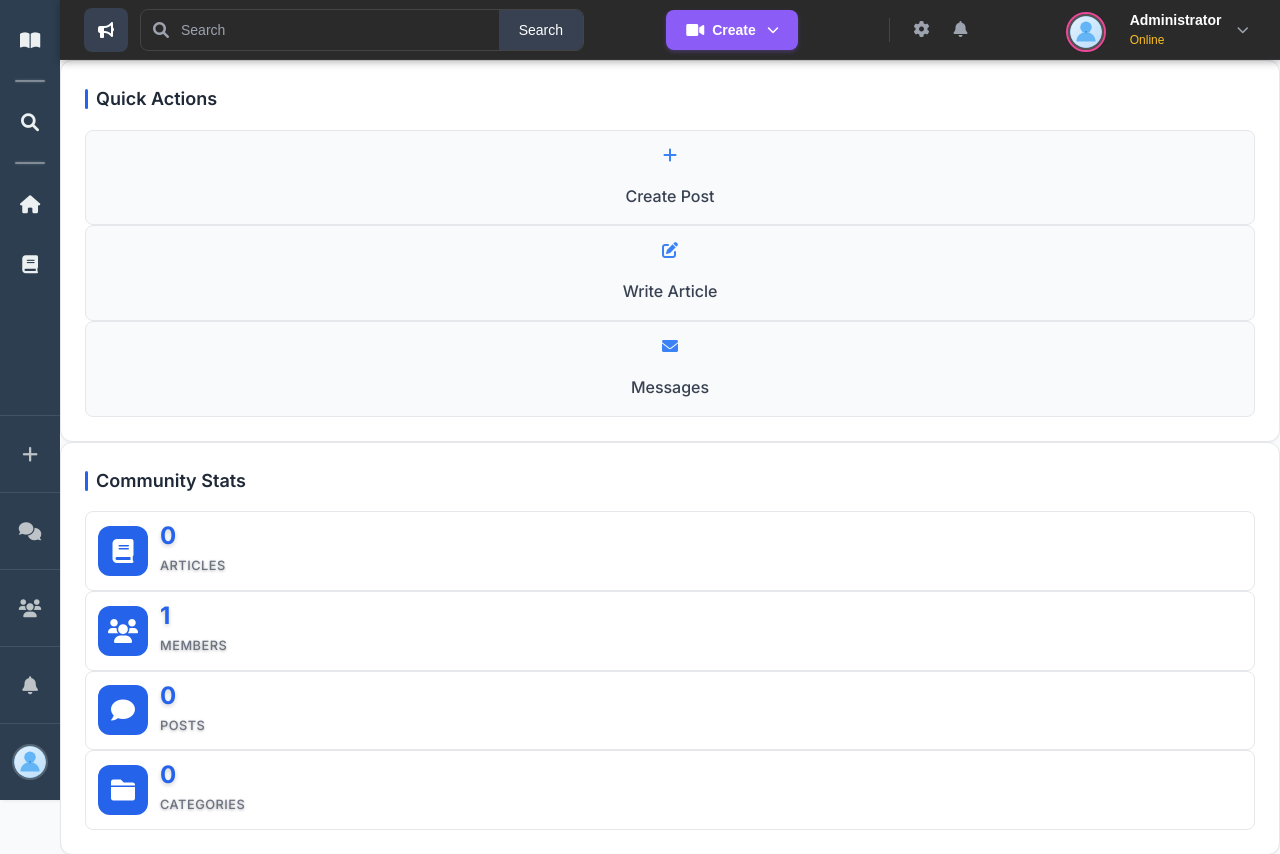
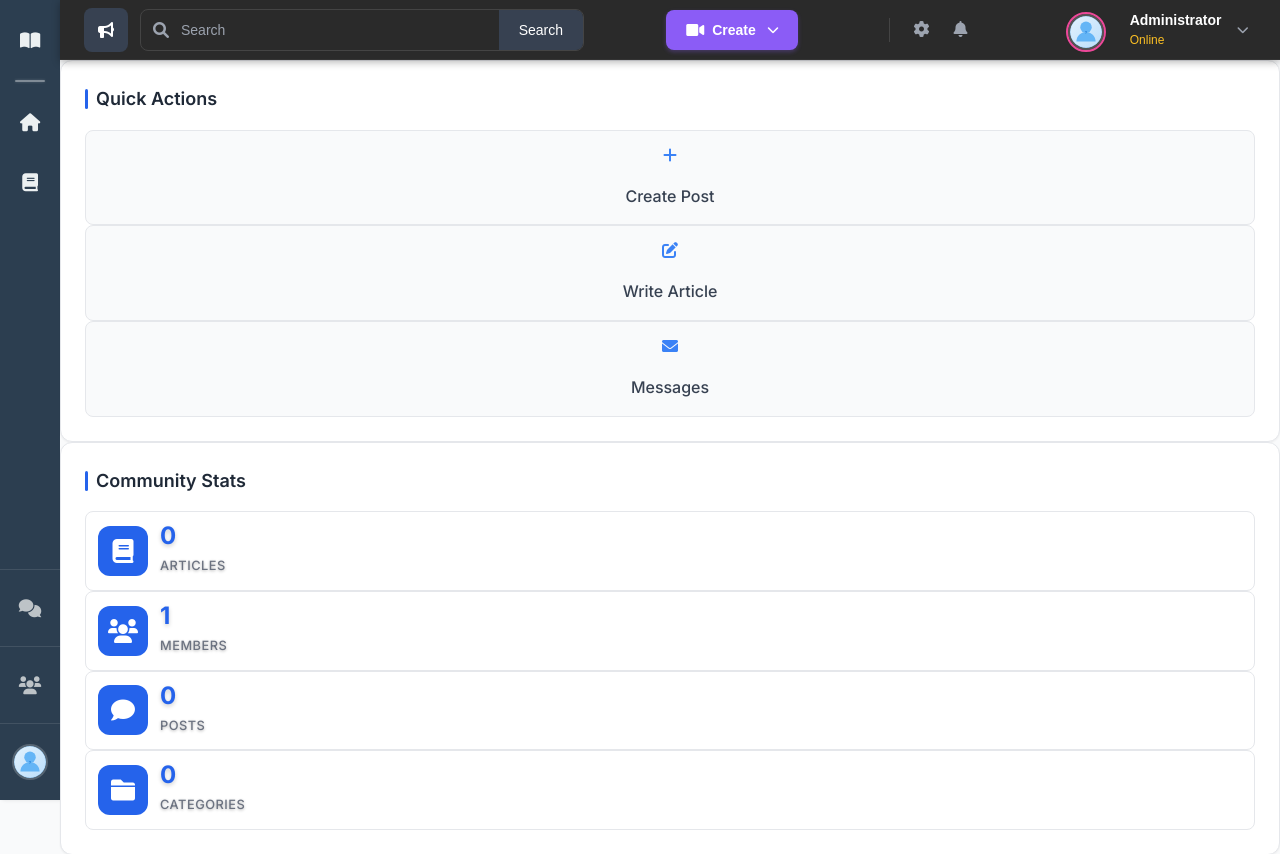
Before and after one commit to drkhalidabdullah/islamwiki, a PHP site: page /public/index.php in a window 1280 px wide. Shown: the top 854 px of the page. Run offline with PHP 8.4, Linux system fonts and the light colour scheme; a user stored in the database is signed in; data comes from the database, SQL or seed files in the repository; data that the repository does not hold is empty; some libraries are stand-ins or nearby versions.

Commit message:
Remove search button from sidebar
- Remove search button from sidebar navigation (now available in header-dashboard)
- Clean up duplicate Main Navigation comment
- All search functionality now centralized in header-dashboard
- Maintains clean sidebar with only essential navigation items

```diff
--- a/public/includes/header.php
+++ b/public/includes/header.php
@@ -124,16 +124,6 @@ if ($toast_message) {
             <div class="sidebar-separator"></div>
 
             <!-- Main Navigation -->
-            <div class="search-container">
-                <a href="#" class="sidebar-item search-trigger <?php echo (strpos($_SERVER['REQUEST_URI'] ?? '', '/search') === 0) ? 'active' : ''; ?>" title="Search" onclick="openSearch(); return false;">
-                    <i class="iw iw-search"></i>
-                </a>
-            </div>
-
-            <!-- Separator -->
-            <div class="sidebar-separator"></div>
-
-            <!-- Main Navigation -->
             <div class="sidebar-main-nav">
                 <a href="<?php echo is_logged_in() ? '/dashboard' : '/'; ?>" class="sidebar-item <?php echo (is_logged_in() ? (strpos($_SERVER['REQUEST_URI'] ?? '', '/dashboard') === 0) : (basename($_SERVER['PHP_SELF'] ?? '') == 'index.php' || ($_SERVER['REQUEST_URI'] ?? '') == '/')) ? 'active' : ''; ?>" title="Home">
                     <i class="iw iw-home"></i>
@@ -154,31 +144,6 @@ if ($toast_message) {
         </div>
 
         <?php if (is_logged_in()): ?>
-        <!-- Create Dropdown -->
-        <div class="sidebar-dropdown sidebar-create">
-            <div class="user-icon-dropdown">
-                <a href="#" class="sidebar-item user-icon-trigger" title="Create">
-                    <i class="iw iw-plus"></i>
-                </a>
-                <div class="user-dropdown-menu">
-                    <a href="/create_post" class="dropdown-item">
-                        <i class="iw iw-edit"></i>
-                        <span>Create Post</span>
-                    </a>
-                    <?php if ($enable_wiki): ?>
-                    <a href="/pages/wiki/create_article.php" class="dropdown-item">
-                        <i class="iw iw-file-alt"></i>
-                        <span>Create Article</span>
-                    </a>
-                    <a href="/wiki/upload" class="dropdown-item">
-                        <i class="iw iw-upload"></i>
-                        <span>Upload File</span>
-                    </a>
-                    <?php endif; ?>
-                </div>
-            </div>
-        </div>
-
         <?php if ($enable_social): ?>
         <!-- Messages Dropdown -->
         <?php
@@ -202,28 +167,6 @@ if ($toast_message) {
         $isFriendsActive = strpos($_SERVER['REQUEST_URI'] ?? '', '/friends') === 0;
         createSidebarDropdown('friends', 'Friends', 'iw iw-users', $friendsItems, $isFriendsActive);
         ?>
-
-        <!-- Notifications Dropdown -->
-        <div class="sidebar-dropdown sidebar-notifications">
-            <div class="user-icon-dropdown">
-                <a href="#" class="sidebar-item user-icon-trigger" title="Notifications">
-                    <i class="iw iw-bell"></i>
-                    <span class="notification-badge" id="notificationBadge" style="display: none;">0</span>
-                </a>
-                <div class="user-dropdown-menu" id="notificationsMenu">
-                    <div class="notification-header">
-                        <h3>Recent Notifications</h3>
-                        <button class="mark-all-read" id="markAllRead">Mark all read</button>
-                    </div>
-                    <div class="notification-content" id="notificationContent">
-                        <div class="notification-loading">Loading notifications...</div>
-                    </div>
-                    <div class="notification-footer">
-                        <a href="/notifications" class="view-all-notifications">View all notifications</a>
-                    </div>
-                </div>
-            </div>
-        </div>
 
         <?php endif; ?>
 
```
